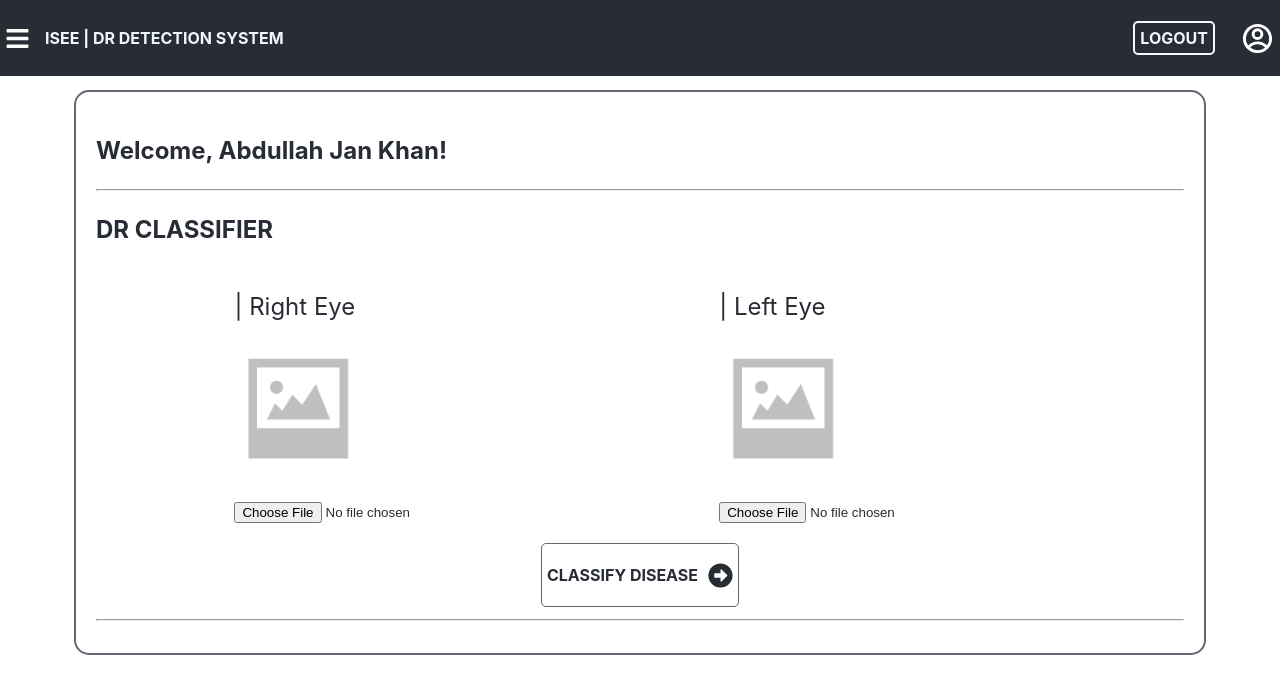
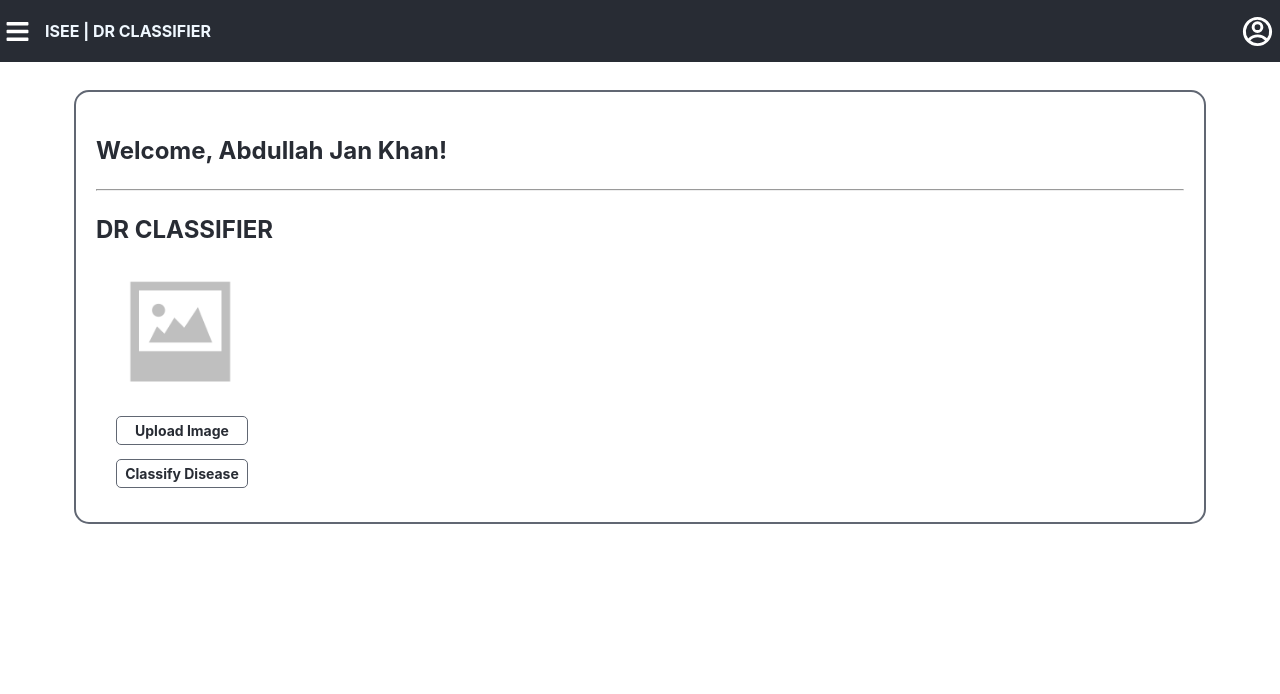
Before and after one commit to AbdullahJanKhan/isee, a React (Create React App) app: page /home in a window 1280 px wide. Shown: the top 694 px of the page. Built offline with nearby package versions, Linux system fonts and the light colour scheme.

Commit message:
made changes in dashboard added links

```diff
--- a/src/App.js
+++ b/src/App.js
@@ -1,6 +1,7 @@
 import React from "react";
 import "./App.css";
 import UserDashboard from './components/dashboard/UserDashboard'
+
 function App() {
   return (
     <div><UserDashboard /></div>
--- a/src/components/dashboard/UserDashboard.js
+++ b/src/components/dashboard/UserDashboard.js
@@ -1,40 +1,64 @@
 import React from "react";
 import "./User.css";
 import NavBar from './navbar/Navbar'
-import { BrowserRouter as Router, Switch, Route } from 'react-router-dom';
+import { BrowserRouter as Router, Switch, Route, Redirect } from 'react-router-dom';
 import Home from './pages/home';
 import Report from './pages/reports';
 import Doctor from './pages/searchdoc';
 import Chat from './pages/messages';
 import BP from './pages/bp'
 import BG from './pages/bg'
-
+import { Login, Register } from '../login/index'
 function UserDashboard() {
     return (
         <div>
             <Router>
                 <div>
-                    <NavBar />
-                </div>
-                <div style={{ padding: "90px 0px 10px 0px" }}>
                     <Switch>
+                        <Route exact path='/'>
+                            <Redirect to='/login' />
+                        </Route>
+                        <Route path='/login'>
+                            <Login />
+                        </Route>
+                        <Route path='/register'>
+                            <Register />
+                        </Route>
                         <Route path='/home'>
-                            <Home />
+                            <div>
+                                <NavBar />
+                                <Home />
+                            </div>
                         </Route>
                         <Route path='/reports'>
-                            <Report />
+                            <div>
+                                <NavBar />
+                                <Report />
+                            </div>
                         </Route>
                         <Route path='/searchDoc'>
-                            <Doctor />
+                            <div>
+                                <NavBar />
+                                <Doctor />
+                            </div>
                         </Route>
                         <Route path='/messages'>
-                            <Chat />
+                            <div>
+                                <NavBar />
+                                <Chat />
+                            </div>
                         </Route>
                         <Route path='/managebp'>
-                            <BP />
+                            <div>
+                                <NavBar />
+                                <BP />
+                            </div>
                         </Route>
                         <Route path='/managebg'>
-                            <BG />
+                            <div>
+                                <NavBar />
+                                <BG />
+                            </div>
                         </Route>
                     </Switch>
                 </div>
--- /dev/null
+++ b/src/components/dashboard/navbar/AccbarData.js
@@ -0,0 +1,17 @@
+import React from 'react';
+import * as AiIcons from 'react-icons/ai';
+
+export const AccbarData = [
+    {
+        title: 'Logout',
+        path: '/',
+        icon: <AiIcons.AiOutlineLogout />,
+        cName: 'nav-text'
+    },
+    {
+        title: 'Profile',
+        path: '/profile',
+        icon: <AiIcons.AiOutlineProfile />,
+        cName: 'nav-text'
+    },
+];
--- a/src/components/dashboard/navbar/Navbar.css
+++ b/src/components/dashboard/navbar/Navbar.css
@@ -70,3 +70,20 @@
 .span_sidebar {
     margin-left: 10px;
 }
+
+.nav-menu-right {
+    background-color: #282c34;
+    width: 150px;
+    height: auto;
+    display: flex;
+    justify-content: center;
+    position: fixed;
+    top: 0;
+    right: -100%;
+    transition: 850ms;
+}
+
+.nav-menu-right.active {
+    right: 0;
+    transition: 350ms;
+}
--- a/src/components/dashboard/navbar/Navbar.js
+++ b/src/components/dashboard/navbar/Navbar.js
@@ -2,19 +2,22 @@ import React, { useState } from 'react';
 import * as AiIcons from 'react-icons/ai';
 import { Link } from 'react-router-dom';
 import { SidebarData } from './SidebarData';
+import { AccbarData } from './AccbarData';
 import './Navbar.css';
 import { IconContext } from 'react-icons';
 import Header from './header/header';
 
 function Navbar() {
     const [sidebar, setSidebar] = useState(false);
+    const [accbar, setAccbar] = useState(false);
     const showSidebar = () => setSidebar(!sidebar);
+    const showAccbar = () => setAccbar(!accbar);
 
     return (
         <div>
             <IconContext.Provider value={{ color: '#fff' }}>
                 <div>
-                    <Header setSidebar={setSidebar} showSidebar={showSidebar} />
+                    <Header setSidebar={setSidebar} showSidebar={showSidebar} accSidebar={showAccbar} setAccbar={setAccbar} />
                 </div>
                 <nav className={sidebar ? 'nav-menu active' : 'nav-menu'}>
                     <ul className='nav-menu-items' onClick={showSidebar}>
@@ -35,6 +38,26 @@ function Navbar() {
                         })}
                     </ul>
                 </nav>
+                <nav className={accbar ? 'nav-menu-right active' : 'nav-menu-right'}>
+                    <ul className='nav-menu-items' onClick={showAccbar}>
+                        <li className='navbar-toggle'>
+                            <Link to='#' className='menu-bars'>
+                                <AiIcons.AiOutlineClose />
+                            </Link>
+                        </li>
+                        {AccbarData.map((item, index) => {
+                            return (
+                                <li key={index} className={item.cName}>
+                                    <Link to={item.path}>
+                                        {item.icon}
+                                        <span className='span_sidebar'>{item.title}</span>
+                                    </Link>
+                                </li>
+                            );
+                        })}
+                    </ul>
+                </nav>
+
             </IconContext.Provider>
         </div>
     );
--- a/src/components/dashboard/navbar/header/header.js
+++ b/src/components/dashboard/navbar/header/header.js
@@ -8,11 +8,10 @@ function Header(props) {
         <div className='header_main'>
             <div className='header'>
                 <FaIcons.FaBars onClick={props.showSidebar} className='burger' />
-                <p className='title'>ISEE | DR DETECTION SYSTEM</p>
+                <p className='title'>ISEE | DR CLASSIFIER</p>
             </div>
             <div className='side_header'>
-                <RiIcons.RiAccountCircleLine className='account' />
-                <p className='logout'>LOGOUT</p>
+                <RiIcons.RiAccountCircleLine className='account' onClick={props.accSidebar}/>
             </div>
         </div>
     );
--- a/src/components/dashboard/pages/home.js
+++ b/src/components/dashboard/pages/home.js
@@ -1,39 +1,45 @@
 import React, { useState } from 'react';
 import './styles.css'
-import * as FaIcon from 'react-icons/fa'
 import noImg from '../../../asset/no_img.png';
 
+
 export default function Home() {
-    const [name, setName] = useState('Abdullah Jan Khan')
-    const updateName = () => setName('Abdullah Bin Tahir')
+    const [name, setName] = useState('Abdullah Jan Khan');
+    const fileInput = React.createRef();
+    const [scan, setScan] = useState(null)
+    const updateName = () => setName('Abdullah Bin Tahir');
+    const handleClick = event => {
+        // event.preventDefault();
+        fileInput.current.click();
+    };
+    const handleChange = event => {
+        event.preventDefault();
+        console.log(fileInput.current.files[0])
+        console.log(URL.createObjectURL(fileInput.current.files[0]))
+        setScan(URL.createObjectURL(fileInput.current.files[0]))
+    }
 
     return (
+        <div className='avoid_header'>
             <div className='main_body'>
                 <div className='container' onClick={updateName}>
                     <p>Welcome, {name}!</p>
                     <hr />
                 </div>
                 <div className='container'>
+                    <div className='imageUpload'>
                         <p>DR CLASSIFIER</p>
-                <div className='dir_row'>
-                    <div className='image_upload dir_col'>
-                        <p>| Right Eye</p>
-                        <img src={noImg} className='scan' alt='Right Eye Scan' />
+                        <form className='form_img'>
+                            <img src={scan ? scan : noImg} alt='Eye Scan' className='scan' />
                             <br />
-                        <input type='file' style={{ width: '100%' }} />
-                    </div>
-                    <div className='image_upload dir_col'>
-                        <p>| Left Eye</p>
-                        <img src={noImg} className='scan' alt='Left Eye Scan' />
-                        <br />
-                        <input type='file' style={{ width: '100%' }} />
+                            <p className='classify' onClick={handleClick}>
+                                Upload Image
+                        </p>
+                            <input id='scan' type='file' ref={fileInput} onChange={handleChange} />
+                            <p className='classify'>Classify Disease</p>
+                        </form>
                     </div>
                 </div>
-                <div className='classify dir_row'>
-                    <p>CLASSIFY DISEASE</p>
-                    <FaIcon.FaArrowAltCircleRight className='icon' />
-                </div>
-                <hr />
             </div>
         </div>
     );
--- a/src/components/dashboard/pages/styles.css
+++ b/src/components/dashboard/pages/styles.css
@@ -1,3 +1,7 @@
+.avoid_header {
+    padding: 90px 0px 10px 0px;
+}
+
 .main_body {
     border: 2px solid #616773;
     margin: auto;
@@ -47,22 +51,27 @@
 }
 
 .classify {
-    width: max-content;
+    width: 120px;
     padding: 5px;
     border: 1px solid #616773;
     border-radius: 5px;
-    font-size: 16px;
-    margin: auto;
+    font-size: 14px;
+    cursor: pointer;
+    text-align: center;
 }
 
-.classify:hover {
-    cursor: pointer;
+.form_img {
+    padding: 0px 20px;
+}
+
+input[type='file'] {
+    display: none;
 }
 
 .image_upload {
-    width: 30%;
-    padding: 0px 20px 20px 20px;
-    /* align-items: center; */
+    width: 50%;
+    padding: 20px;
+    align-items: flex-start;
 }
 
 .scan {
--- a/src/components/login/login.js
+++ b/src/components/login/login.js
@@ -1,6 +1,7 @@
 import React from 'react';
 import image from "../../asset/login.svg";
 import "./style.css";
+import { Link } from 'react-router-dom';
 export class Login extends React.Component {
     render() {
         return (
@@ -8,7 +9,7 @@ export class Login extends React.Component {
                 <div className="boxlog">
                     <div className="login">
                         Login
-                </div>
+                    </div>
                     <div className="img">
                         <img src={image} alt='Sample'></img>
                     </div>
@@ -26,9 +27,11 @@ export class Login extends React.Component {
                         </div>
                     </div>
                     <div className="footer">
-                        <button type="button" className="btn">
-                            Login
-                    </button>
+                        <Link to='/home'>
+                            <button type="button" className="btn">
+                                Login
+                            </button>
+                        </Link>
                     </div>
                 </div>
             </div>
```
Also changed, not shown: src/components/login/register.js (+8 -11 lines), src/routingSample.js (+101 -12 lines). Lines whose indentation alone changed are shown as unchanged.
